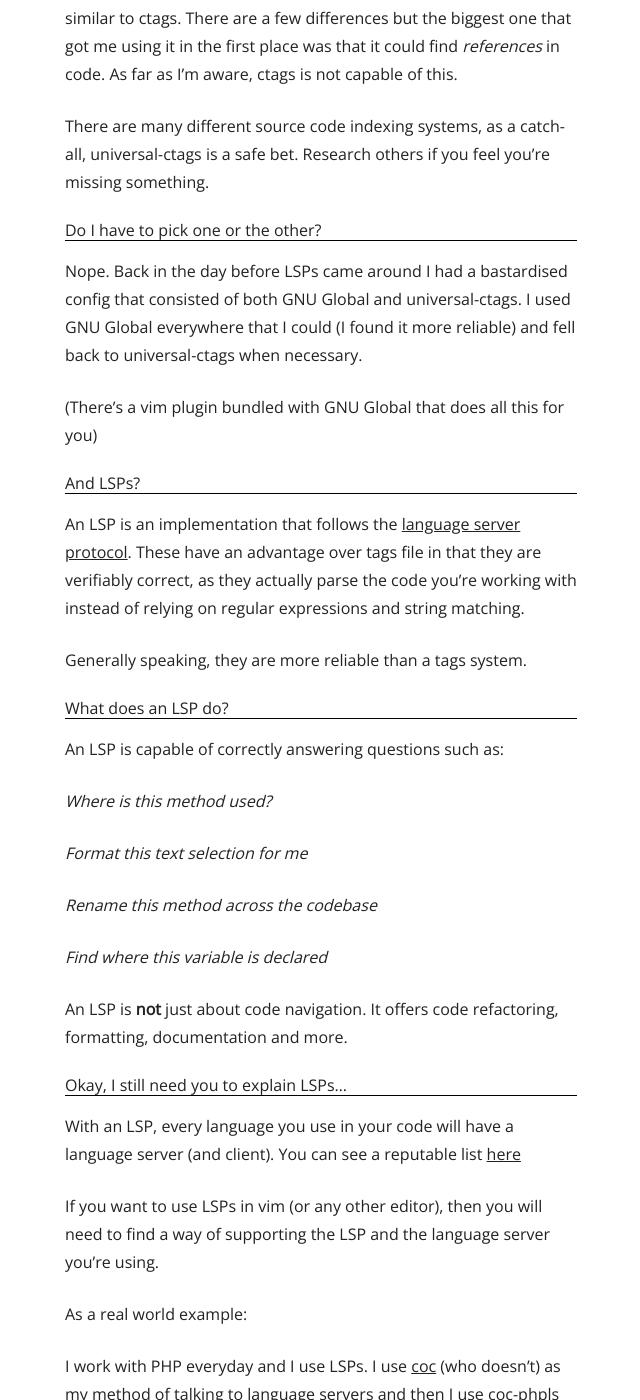
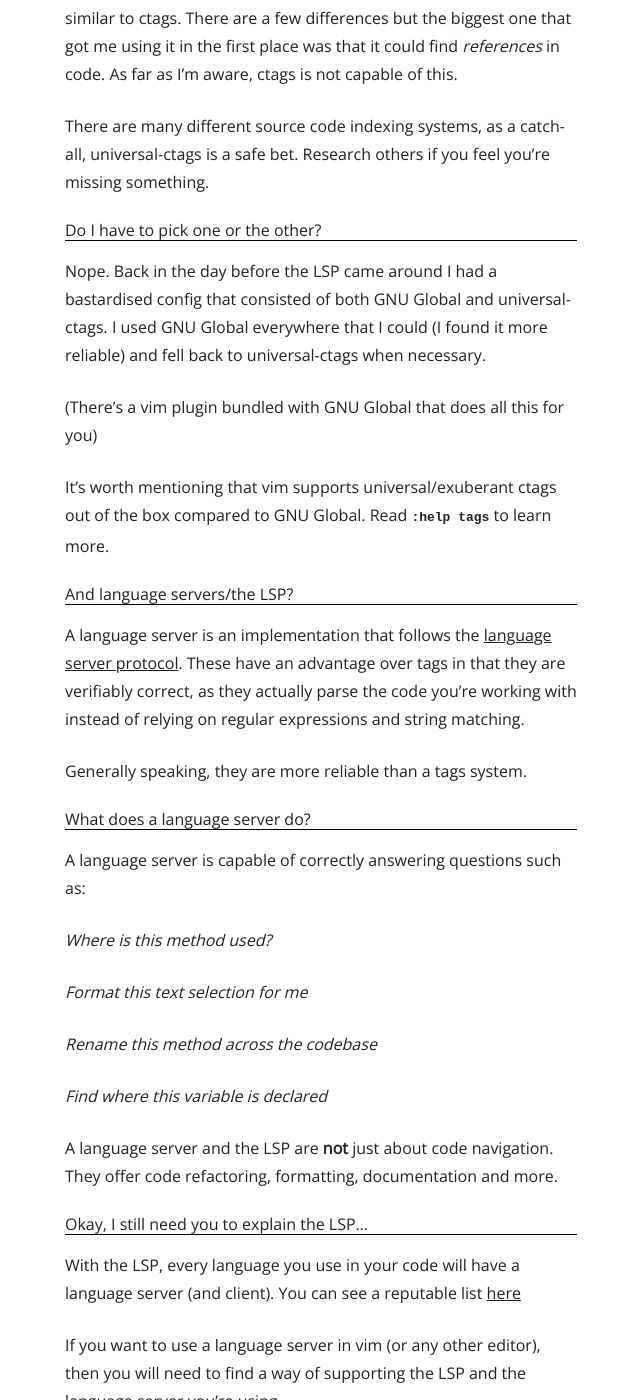
Before and after one commit to joereynolds/joereynolds.github.io, a Jekyll site: the page built from _posts/2020-03-17-ctags-lsp.md, in a window 1280 px wide and 1400 px high, scrolled down 1250 px. Shown: the whole window, without its empty margins (319-959 px from the left). Built offline with Jekyll 4.4.1, drawn with Linux system fonts in a browser that asks for light colours; some of the changed text lies outside the part shown.

Commit message:
LSP != Language Server

```diff
--- a/_posts/2020-03-17-ctags-lsp.md
+++ b/_posts/2020-03-17-ctags-lsp.md
@@ -8,7 +8,7 @@ title: Tags and LSPs, where do I start?
 ## Introduction
 
 With the introduction of the **L**anguage **S**erver **P**rotocol (referenced
-as LSPs from here on in), there's increasing confusion over what they offer and
+as LSP from here on in), there's increasing confusion over what they offer and
 if people still need tags.
 
 It gets even more confusing for a beginner who is getting their feet wet with
@@ -58,25 +58,29 @@ something.
 
 ### Do I have to pick one or the other?
 
-Nope. Back in the day before LSPs came around I had a bastardised config that
+Nope. Back in the day before the LSP came around I had a bastardised config that
 consisted of both GNU Global and universal-ctags. I used GNU Global everywhere
 that I could (I found it more reliable) and fell back to universal-ctags when
 necessary.
 
 (There's a vim plugin bundled with GNU Global that does all this for you)
 
-## And LSPs?
+It's worth mentioning that vim supports universal/exuberant ctags out of the box
+compared to GNU Global. Read `:help tags` to learn more.
 
-An LSP is an implementation that follows the [language server protocol](https://microsoft.github.io/language-server-protocol/). These
-have an advantage over tags file in that they are verifiably correct, as they
-actually parse the code you're working with instead of relying on regular
-expressions and string matching.
+## And language servers/the LSP?
+
+A language server is an implementation that follows the [language server
+protocol](https://microsoft.github.io/language-server-protocol/). These have an
+advantage over tags in that they are verifiably correct, as they actually
+parse the code you're working with instead of relying on regular expressions and
+string matching.
 
 Generally speaking, they are more reliable than a tags system.
 
-## What does an LSP do?
+## What does a language server do?
 
-An LSP is capable of correctly answering questions such as:
+A language server is capable of correctly answering questions such as:
 
 *Where is this method used?*
 
@@ -86,20 +90,24 @@ An LSP is capable of correctly answering questions such as:
 
 *Find where this variable is declared*
 
-An LSP is **not** just about code navigation. It offers code refactoring,
+A language server and the LSP are **not** just about code navigation. They offer code refactoring,
 formatting, documentation and more.
 
-## Okay, I still need you to explain LSPs...
+## Okay, I still need you to explain the LSP...
 
-With an LSP, every language you use in your code will have a language server
+With the LSP, every language you use in your code will have a language server
 (and client). You can see a reputable list [here](https://microsoft.github.io/language-server-protocol/implementors/servers/)
 
-If you want to use LSPs in vim (or any other editor), then you will need to find
+If you want to use a language server in vim (or any other editor), then you will need to find
 a way of supporting the LSP and the language server you're using.
 
 As a real world example:
 
-I work with PHP everyday and I use LSPs. I use [coc](https://github.com/neoclide/coc.nvim) (who doesn't) as my method of talking to language servers and then I use [coc-phpls](https://github.com/marlonfan/coc-phpls/) as my language server for PHP.
+I work with PHP everyday and I use the LSP. I use
+[coc](https://github.com/neoclide/coc.nvim) (who doesn't) as my method of
+talking to language servers and then I use
+[coc-phpls](https://github.com/marlonfan/coc-phpls/) as my language server for
+PHP.
 
 That's it! There is no configuration on my side needed for this apart from a few
 mappings:
@@ -121,24 +129,25 @@ install it. For example `coc-tsserver` for Typescript.
 
 That's fine. There are lightweight solutions out there or you can
 literally query the language server yourself (it's a lot of work and I wouldn't
-recommend it unless you want to learn about LSPs);
+recommend it unless you want to learn about the LSP);
 
-For Neovim users, there is now a built-in LSP and configurations for popular
-language servers can be found [here](https://github.com/neovim/nvim-lsp) (I
-will be moving to this shortly, I don't like selling my soul to coc).
+For Neovim users, there is now a built-in LSP implementation and also
+configurations for popular language servers. These can be found
+[here](https://github.com/neovim/nvim-lsp) (I will be moving to this shortly, I
+don't like selling my soul to coc).
 
-## Okay, I think I get it! Should I choose tags or an LSP?
+## Okay, I think I get it! Should I choose tags or a language server?
 
 As always and irritatingly, the answer is "it depends". However, in my own
-opinion, I will say to use LSPs and then smatter some tags on top if you need
+opinion, I will say to use language servers and then smatter some tags on top if you need
 it.
 
 # FAQ
 
-## Is there any reason to use tags if I'm using an LSP?
+## Is there any reason to use tags if I'm using a language server?
 
 For the most part no, however I've come across some edge-cases where a tags
-system actually works better than an LSP.
+system actually works better than a language server.
 
 Take the following example:
 
@@ -152,19 +161,18 @@ $mockCustomer
 For those that don't know much about testing or PHP, this is creating a mock
 object which will override the default `loadById` behaviour of the `Customer`
 object. Now the thing is, if I change the name of my `loadById` method in the
-`Customer` class itself and use an LSP to find all usages and change those too,
-it will not pick this string `'loadById'` up. Why? Because it's just a string,
-not an actual call to the method. However, when we **do** change the name in the
-class, we need to update it here as well as it's coupled to the name of the
-method.
+`Customer` class itself and use a language server to find all usages and change
+those too, it will not pick this string `'loadById'` up. Why? Because it's just
+a string, not an actual call to the method. However, when we **do** change the
+name in the class, we need to update it here as well as it's coupled to the name
+of the method.
 
 In these circumstances, the naivety and simplicity of a tags program comes in
 handy.
 
 Question taken from [here](https://www.reddit.com/r/vim/comments/dx6zbi/is_there_any_use_for_ctags_if_i_use_an_lsp_client/)
 
-
-## What's the difference between Gtags and Ctags? How is Gtags better?
+## What's the difference between Gtags and Ctags?
 
 As mentioned previously, there's not a huge difference except GNU Global
 (sometimes referred to as Gtags) is able to find references of method usage.
@@ -173,7 +181,7 @@ As mentioned previously, there's not a huge difference except GNU Global
 
 You can, and there's nothing wrong with that for a shotgun approach to code
 refactoring but if you want more useful/intelligent results to come through, use
-a tags system or an LSP.
+a tags system or a language server.
 
 # Useful links
 
```
